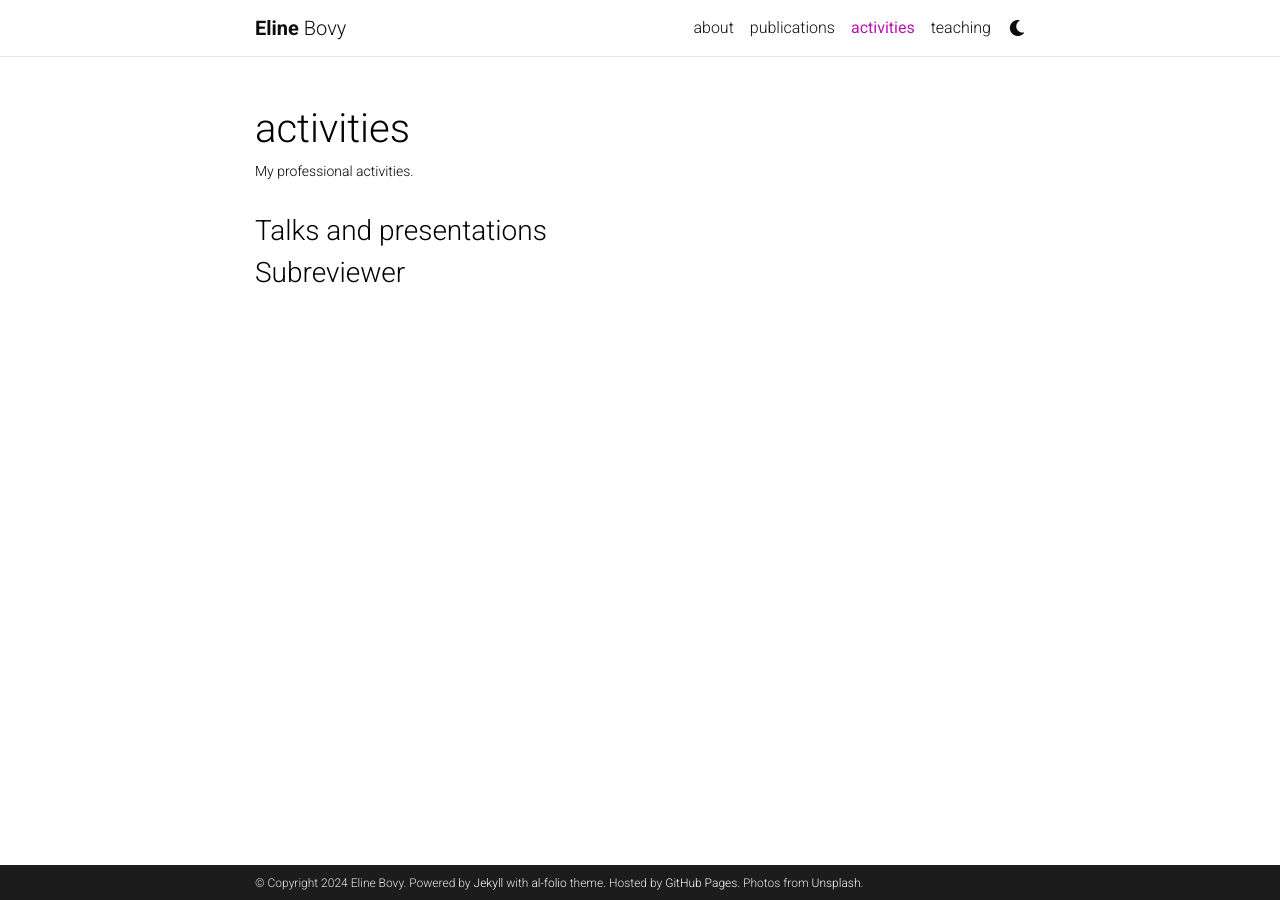
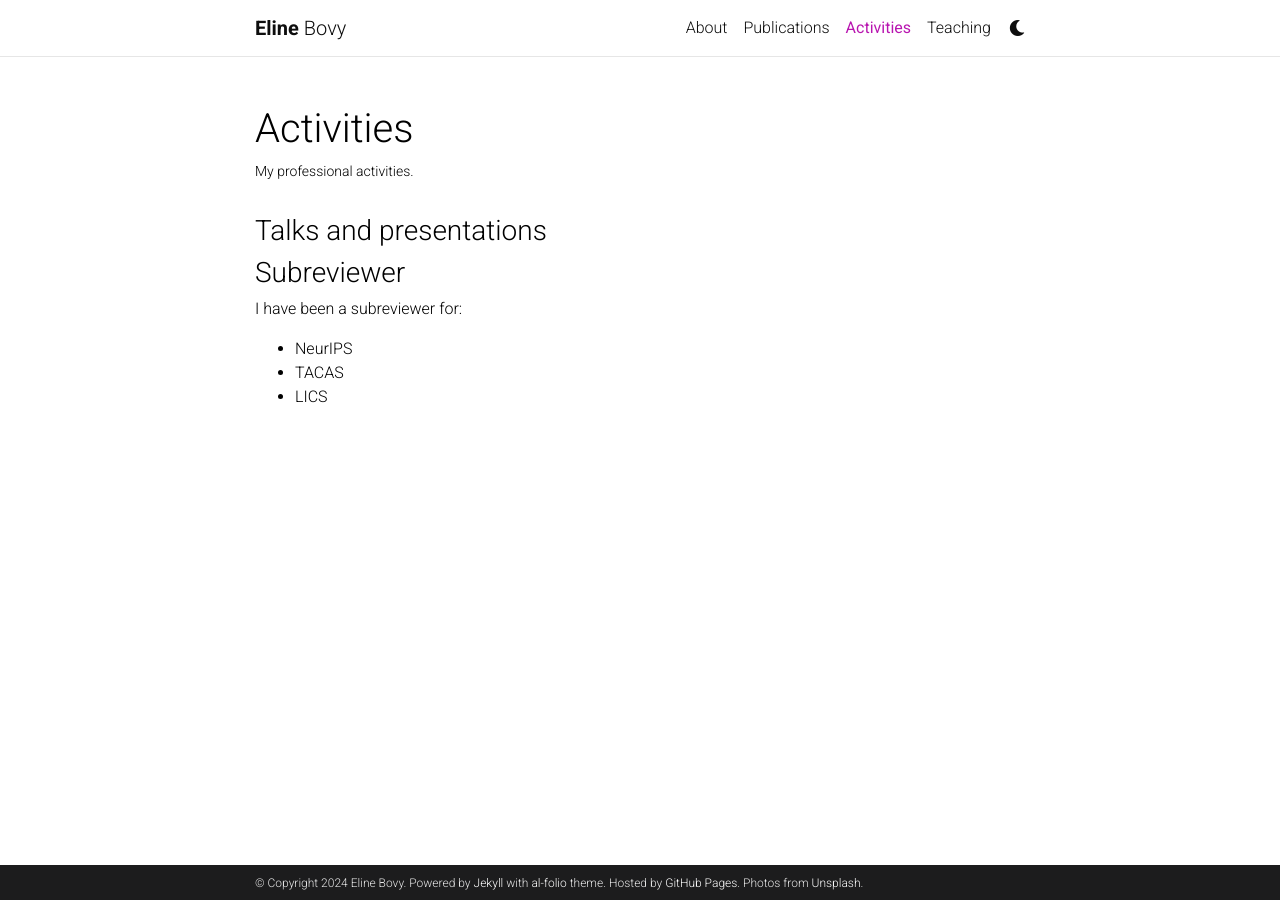
Before and after one commit to ElineBovy/ElineBovy.github.io, a Jekyll site: the page built from _pages/activities.md, in a window 1280 px wide. Built offline with Jekyll 4.4.1, drawn with Linux system fonts in a browser that asks for light colours; full-size pictures stand in for the smaller copies a plugin makes; comment, search, counter and statistics services are not loaded; a style sheet for code colours, icons or effects is not loaded.

Commit message:
Attempt 4 and capitilization

```diff
--- a/_pages/activities.md
+++ b/_pages/activities.md
@@ -1,7 +1,7 @@
 ---
 layout: page
 permalink: /activities/
-title: activities
+title: Activities
 description: My professional activities.
 nav: true
 nav_order: 5
@@ -10,3 +10,7 @@ nav_order: 5
 ### Talks and presentations
 
 ### Subreviewer
+I have been a subreviewer for:
+* NeurIPS
+* TACAS
+* LICS
```
Also changed, not shown: _pages/about.md (+1 -1 lines), _pages/publications.md (+2 -2 lines), _pages/teaching.md (+1 -1 lines).
